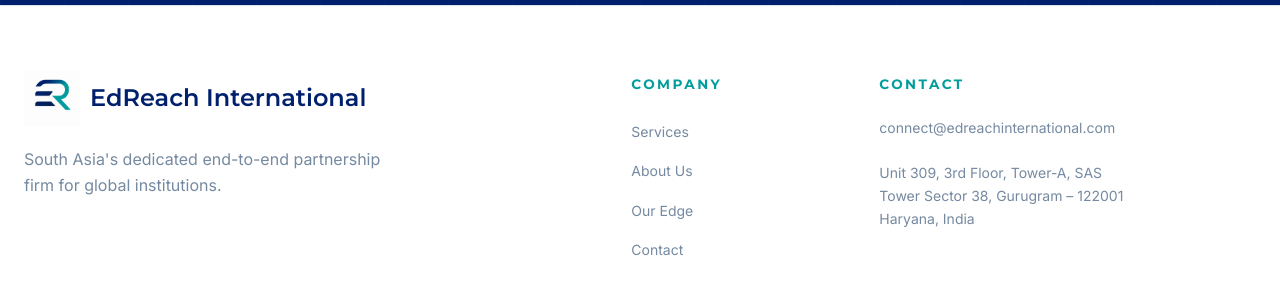
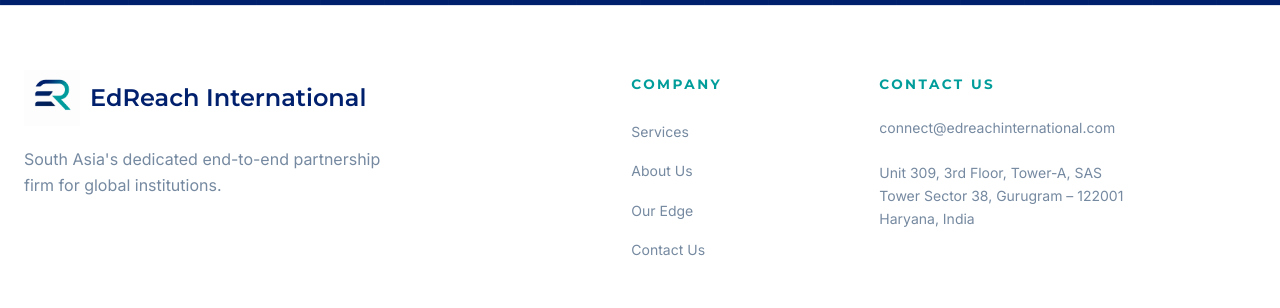
Before and after one commit to Mukul2006-1/Edreach_International, a Next.js app: page / in a window 1280 px wide. Shown: the part 4653-4961 px from the top of the page. Built offline with nearby package versions, Linux system fonts and the light colour scheme.

Commit message:
Footer Changes

```diff
--- a/src/components/layout/Footer.tsx
+++ b/src/components/layout/Footer.tsx
@@ -28,14 +28,14 @@
             <div className="min-w-[120px]">
               <p className="mono-label mb-5">Company</p>
               <ul className="space-y-3">
-                {[...navLinks, { label: "Contact", href: "/contact" }].map(link => (
+                {[...navLinks, { label: "Contact Us", href: "/contact" }].map(link => (
                   <li key={link.href}><Link href={link.href} className="text-sm text-ink-300 hover:text-azure-700 transition-colors">{link.label}</Link></li>
                 ))}
               </ul>
             </div>
 
             <div className="max-w-[260px]">
-              <p className="mono-label mb-5">Contact</p>
+              <p className="mono-label mb-5">Contact Us</p>
               <div className="flex flex-col gap-6 text-sm text-ink-300">
                 <a href={`mailto:${siteConfig.email}`} className="hover:text-azure-700 transition-colors">{siteConfig.email}</a>
                 <span className="leading-relaxed">{siteConfig.location}</span>
```
